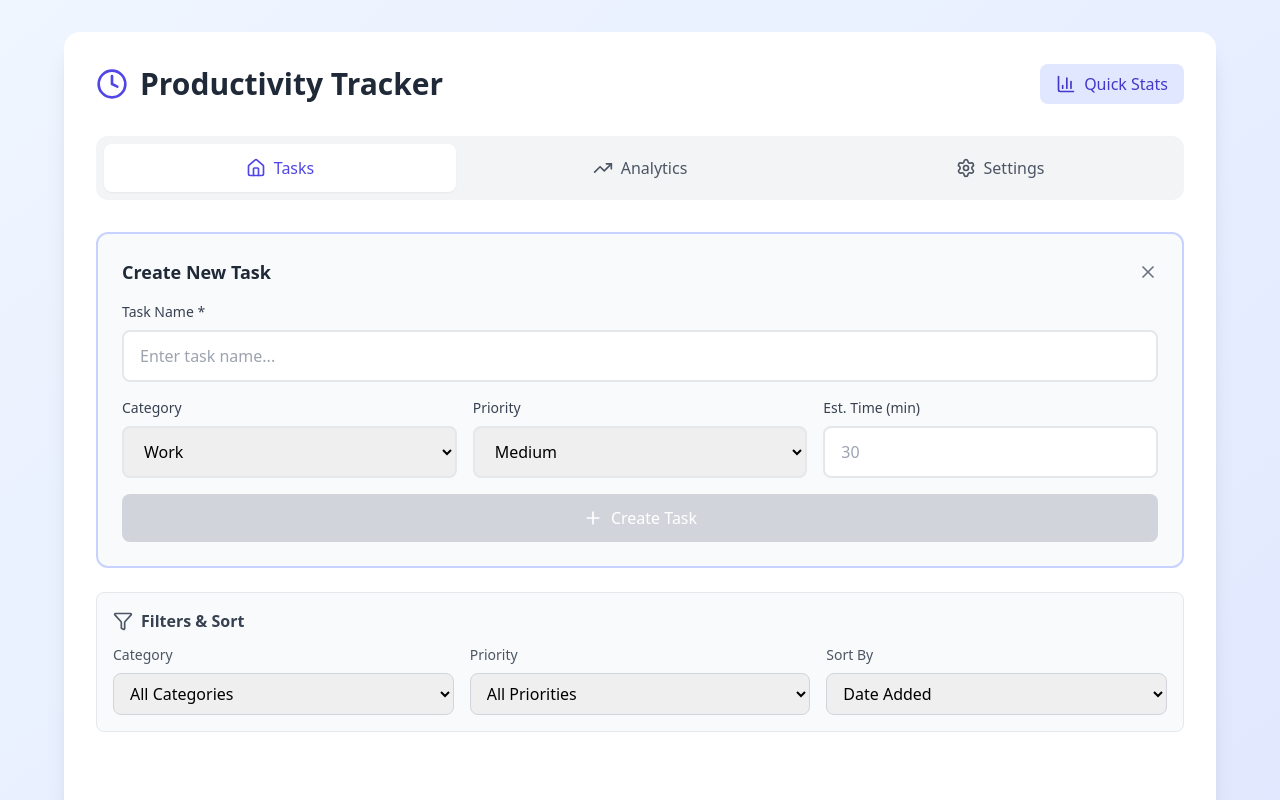
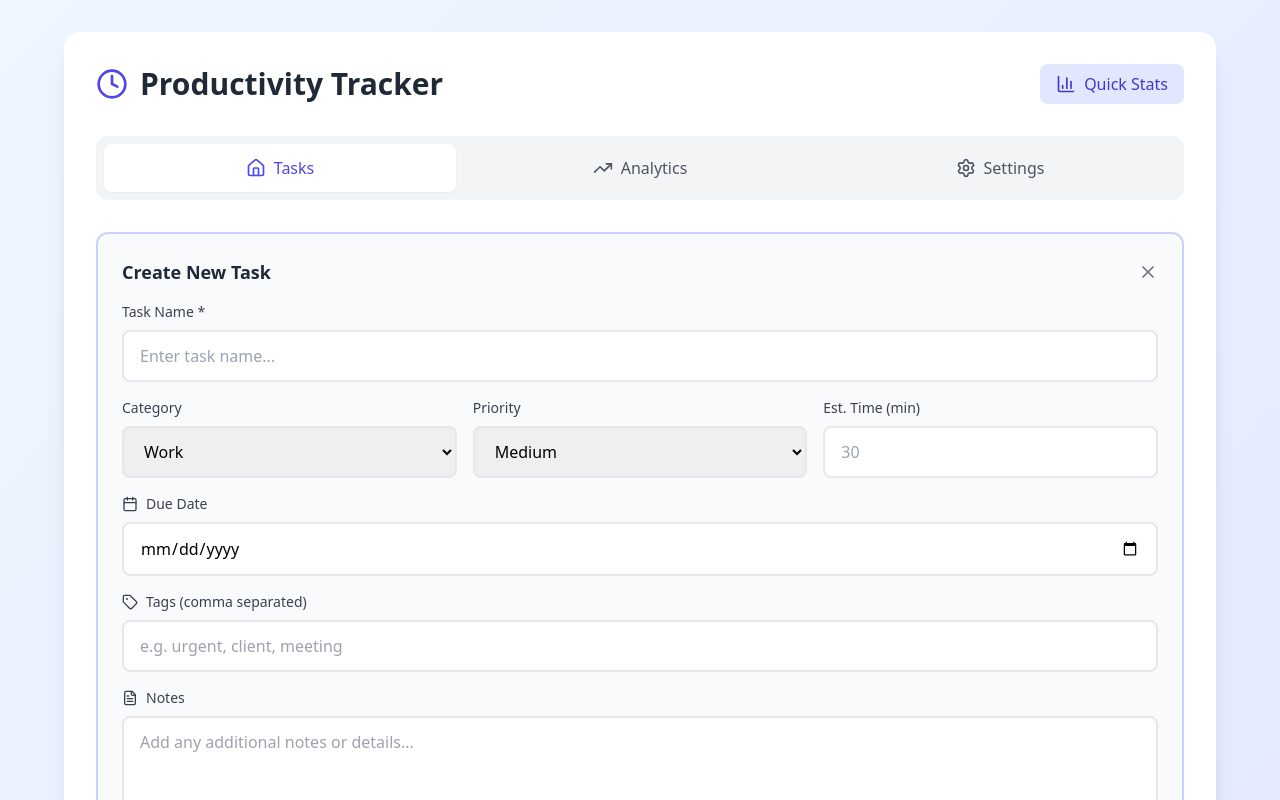
Before and after one commit to a-cvijic/productivity-tracker, a React (Create React App) app: page / in a window 1280 px wide. Both pictures are taken after a click on the button "Add New Task". Shown: the top 800 px of the page. Built offline with nearby package versions, Linux system fonts and the light colour scheme.

Commit message:
Added enhanced features: notes, due dates, tags

```diff
--- a/src/components/FilterBar.js
+++ b/src/components/FilterBar.js
@@ -65,6 +65,7 @@ const FilterBar = ({
             <option value="date">Date Added</option>
             <option value="priority">Priority</option>
             <option value="time">Time Spent</option>
+            <option value="dueDate">Due Date</option>
           </select>
         </div>
       </div>
--- a/src/components/TaskCard.js
+++ b/src/components/TaskCard.js
@@ -1,4 +1,3 @@
-// src/components/TaskCard.js
 import React, { useState } from "react";
 import {
   Check,
@@ -10,6 +9,9 @@ import {
   PauseCircle,
   Tag,
   AlertCircle,
+  Calendar,
+  FileText,
+  MessageSquare,
 } from "lucide-react";
 import {
   formatTime,
@@ -28,11 +30,15 @@ const TaskCard = ({
   updateTask,
 }) => {
   const [isEditing, setIsEditing] = useState(false);
+  const [showNotesModal, setShowNotesModal] = useState(false);
   const [editData, setEditData] = useState({
     name: task.name,
     category: task.category,
     priority: task.priority,
     estimate: task.estimate / 60,
+    dueDate: task.dueDate || "",
+    tags: task.tags ? task.tags.join(", ") : "",
+    notes: task.notes || "",
   });
 
   const handleSave = () => {
@@ -41,6 +47,14 @@ const TaskCard = ({
       category: editData.category,
       priority: editData.priority,
       estimate: editData.estimate * 60,
+      dueDate: editData.dueDate,
+      tags: editData.tags
+        ? editData.tags
+            .split(",")
+            .map((t) => t.trim())
+            .filter((t) => t)
+        : [],
+      notes: editData.notes,
     });
     setIsEditing(false);
   };
@@ -51,13 +65,19 @@ const TaskCard = ({
       category: task.category,
       priority: task.priority,
       estimate: task.estimate / 60,
+      dueDate: task.dueDate || "",
+      tags: task.tags ? task.tags.join(", ") : "",
+      notes: task.notes || "",
     });
     setIsEditing(false);
   };
 
   const isActive = activeTaskId === task.id;
+  const isOverdue =
+    task.dueDate && new Date(task.dueDate) < new Date() && !task.completed;
 
   return (
+    <>
       <div
         className={`p-5 rounded-xl border-2 transition ${
           task.completed
@@ -72,7 +92,9 @@ const TaskCard = ({
             <input
               type="text"
               value={editData.name}
-            onChange={(e) => setEditData({ ...editData, name: e.target.value })}
+              onChange={(e) =>
+                setEditData({ ...editData, name: e.target.value })
+              }
               className="w-full px-3 py-2 border-2 border-indigo-300 rounded-lg focus:outline-none focus:border-indigo-500"
             />
             <div className="grid grid-cols-3 gap-3">
@@ -112,6 +134,32 @@ const TaskCard = ({
                 placeholder="Est. min"
               />
             </div>
+            <input
+              type="date"
+              value={editData.dueDate}
+              onChange={(e) =>
+                setEditData({ ...editData, dueDate: e.target.value })
+              }
+              className="w-full px-3 py-2 border border-gray-300 rounded-lg focus:outline-none focus:border-indigo-500"
+            />
+            <input
+              type="text"
+              value={editData.tags}
+              onChange={(e) =>
+                setEditData({ ...editData, tags: e.target.value })
+              }
+              placeholder="Tags (comma separated)"
+              className="w-full px-3 py-2 border border-gray-300 rounded-lg focus:outline-none focus:border-indigo-500"
+            />
+            <textarea
+              value={editData.notes}
+              onChange={(e) =>
+                setEditData({ ...editData, notes: e.target.value })
+              }
+              placeholder="Notes..."
+              rows="2"
+              className="w-full px-3 py-2 border border-gray-300 rounded-lg focus:outline-none focus:border-indigo-500 resize-none"
+            />
             <div className="flex gap-2">
               <button
                 onClick={handleSave}
@@ -152,7 +200,7 @@ const TaskCard = ({
                 >
                   {task.name}
                 </p>
-              <div className="flex items-center gap-3 mt-2">
+                <div className="flex items-center gap-2 mt-2 flex-wrap">
                   <span className="px-2 py-1 bg-indigo-50 text-indigo-700 rounded text-xs font-medium flex items-center gap-1">
                     <Tag className="w-3 h-3" />
                     {task.category}
@@ -167,6 +215,21 @@ const TaskCard = ({
                   <span className="text-sm text-gray-600 font-medium">
                     {formatTime(task.time)}
                   </span>
+
+                  {task.dueDate && (
+                    <span
+                      className={`px-2 py-1 rounded text-xs font-medium flex items-center gap-1 ${
+                        isOverdue
+                          ? "bg-red-100 text-red-700 border border-red-300"
+                          : "bg-blue-50 text-blue-700 border border-blue-200"
+                      }`}
+                    >
+                      <Calendar className="w-3 h-3" />
+                      {new Date(task.dueDate).toLocaleDateString()}
+                      {isOverdue && " - Overdue!"}
+                    </span>
+                  )}
+
                   {task.estimate > 0 && (
                     <span className="text-xs text-gray-500 flex items-center gap-1">
                       <AlertCircle className="w-3 h-3" />
@@ -178,7 +241,30 @@ const TaskCard = ({
                       )}
                     </span>
                   )}
+
+                  {task.notes && (
+                    <button
+                      onClick={() => setShowNotesModal(true)}
+                      className="px-2 py-1 bg-purple-50 text-purple-700 rounded text-xs font-medium flex items-center gap-1 hover:bg-purple-100 transition"
+                    >
+                      <FileText className="w-3 h-3" />
+                      Notes
+                    </button>
+                  )}
                 </div>
+
+                {task.tags && task.tags.length > 0 && (
+                  <div className="flex gap-1 mt-2">
+                    {task.tags.map((tag, idx) => (
+                      <span
+                        key={idx}
+                        className="px-2 py-0.5 bg-gray-100 text-gray-600 rounded-full text-xs"
+                      >
+                        #{tag}
+                      </span>
+                    ))}
+                  </div>
+                )}
               </div>
             </div>
             <div className="flex items-center gap-2">
@@ -187,11 +273,14 @@ const TaskCard = ({
                   <button
                     onClick={() => setIsEditing(true)}
                     className="p-2 text-gray-600 hover:bg-gray-100 rounded-lg transition"
+                    title="Edit task"
                   >
                     <Edit2 className="w-5 h-5" />
                   </button>
                   <button
-                  onClick={() => (isActive ? pauseTask() : startTask(task.id))}
+                    onClick={() =>
+                      isActive ? pauseTask() : startTask(task.id)
+                    }
                     className={`px-4 py-2 rounded-lg transition flex items-center gap-2 font-medium ${
                       isActive
                         ? "bg-yellow-100 text-yellow-700 hover:bg-yellow-200"
@@ -215,6 +304,7 @@ const TaskCard = ({
               <button
                 onClick={() => deleteTask(task.id)}
                 className="p-2 text-red-600 hover:bg-red-50 rounded-lg transition"
+                title="Delete task"
               >
                 <Trash2 className="w-5 h-5" />
               </button>
@@ -222,6 +312,59 @@ const TaskCard = ({
           </div>
         )}
       </div>
+
+      {/* Notes Modal */}
+      {showNotesModal && (
+        <div
+          className="fixed inset-0 bg-black bg-opacity-50 flex items-center justify-center z-50 p-4"
+          onClick={() => setShowNotesModal(false)}
+        >
+          <div
+            className="bg-white rounded-xl p-6 max-w-2xl w-full shadow-2xl"
+            onClick={(e) => e.stopPropagation()}
+          >
+            <div className="flex items-center justify-between mb-4">
+              <div className="flex items-center gap-2">
+                <MessageSquare className="w-6 h-6 text-indigo-600" />
+                <h3 className="text-xl font-bold text-gray-800">Task Notes</h3>
+              </div>
+              <button
+                onClick={() => setShowNotesModal(false)}
+                className="text-gray-500 hover:text-gray-700"
+              >
+                <X className="w-6 h-6" />
+              </button>
+            </div>
+            <div className="mb-4">
+              <p className="font-semibold text-gray-800 mb-2">{task.name}</p>
+              <div className="flex gap-2 mb-4">
+                <span className="px-2 py-1 bg-indigo-50 text-indigo-700 rounded text-xs font-medium">
+                  {task.category}
+                </span>
+                <span
+                  className={`px-2 py-1 rounded text-xs font-medium ${getPriorityColor(
+                    task.priority
+                  )}`}
+                >
+                  {task.priority}
+                </span>
+              </div>
+            </div>
+            <div className="bg-gray-50 p-4 rounded-lg border border-gray-200 max-h-96 overflow-y-auto">
+              <p className="text-gray-700 whitespace-pre-wrap">
+                {task.notes || "No notes available."}
+              </p>
+            </div>
+            <button
+              onClick={() => setShowNotesModal(false)}
+              className="mt-4 w-full px-4 py-2 bg-indigo-600 text-white rounded-lg hover:bg-indigo-700 transition"
+            >
+              Close
+            </button>
+          </div>
+        </div>
+      )}
+    </>
   );
 };
 
--- a/src/components/TaskForm.js
+++ b/src/components/TaskForm.js
@@ -1,5 +1,5 @@
 import React from "react";
-import { Plus, X } from "lucide-react";
+import { Plus, X, Calendar, FileText, Tag as TagIcon } from "lucide-react";
 import { categories, priorities } from "../utils/helpers";
 
 const TaskForm = ({
@@ -13,6 +13,12 @@ const TaskForm = ({
   setNewPriority,
   newEstimate,
   setNewEstimate,
+  newDueDate,
+  setNewDueDate,
+  newNotes,
+  setNewNotes,
+  newTags,
+  setNewTags,
   addTask,
 }) => {
   if (!showAddForm) {
@@ -40,6 +46,7 @@ const TaskForm = ({
       </div>
 
       <div className="space-y-4">
+        {/* Task Name */}
         <div>
           <label className="block text-sm font-medium text-gray-700 mb-2">
             Task Name *
@@ -53,6 +60,7 @@ const TaskForm = ({
           />
         </div>
 
+        {/* Category, Priority, Estimate */}
         <div className="grid grid-cols-3 gap-4">
           <div>
             <label className="block text-sm font-medium text-gray-700 mb-2">
@@ -102,6 +110,50 @@ const TaskForm = ({
           </div>
         </div>
 
+        {/* Due Date */}
+        <div>
+          <label className="block text-sm font-medium text-gray-700 mb-2 flex items-center gap-2">
+            <Calendar className="w-4 h-4" />
+            Due Date
+          </label>
+          <input
+            type="date"
+            value={newDueDate}
+            onChange={(e) => setNewDueDate(e.target.value)}
+            className="w-full px-4 py-3 border-2 border-gray-200 rounded-lg focus:outline-none focus:border-indigo-500 transition"
+          />
+        </div>
+
+        {/* Tags */}
+        <div>
+          <label className="block text-sm font-medium text-gray-700 mb-2 flex items-center gap-2">
+            <TagIcon className="w-4 h-4" />
+            Tags (comma separated)
+          </label>
+          <input
+            type="text"
+            value={newTags}
+            onChange={(e) => setNewTags(e.target.value)}
+            placeholder="e.g. urgent, client, meeting"
+            className="w-full px-4 py-3 border-2 border-gray-200 rounded-lg focus:outline-none focus:border-indigo-500 transition"
+          />
+        </div>
+
+        {/* Notes */}
+        <div>
+          <label className="block text-sm font-medium text-gray-700 mb-2 flex items-center gap-2">
+            <FileText className="w-4 h-4" />
+            Notes
+          </label>
+          <textarea
+            value={newNotes}
+            onChange={(e) => setNewNotes(e.target.value)}
+            placeholder="Add any additional notes or details..."
+            rows="3"
+            className="w-full px-4 py-3 border-2 border-gray-200 rounded-lg focus:outline-none focus:border-indigo-500 transition resize-none"
+          />
+        </div>
+
         <button
           onClick={addTask}
           disabled={!newTask.trim()}
--- a/src/components/TasksPage.js
+++ b/src/components/TasksPage.js
@@ -4,7 +4,7 @@ import TaskForm from "./TaskForm";
 import FilterBar from "./FilterBar";
 import ActiveTimer from "./ActiveTimer";
 import TaskCard from "./TaskCard";
-import { formatTime, categories } from "../utils/helpers";
+import { formatTime } from "../utils/helpers";
 
 const TasksPage = ({
   tasks,
@@ -23,6 +23,9 @@ const TasksPage = ({
   const [newCategory, setNewCategory] = useState("Work");
   const [newPriority, setNewPriority] = useState("Medium");
   const [newEstimate, setNewEstimate] = useState("");
+  const [newDueDate, setNewDueDate] = useState("");
+  const [newNotes, setNewNotes] = useState("");
+  const [newTags, setNewTags] = useState("");
   const [filterCategory, setFilterCategory] = useState("All");
   const [filterPriority, setFilterPriority] = useState("All");
   const [sortBy, setSortBy] = useState("date");
@@ -34,9 +37,21 @@ const TasksPage = ({
         category: newCategory,
         priority: newPriority,
         estimate: newEstimate ? parseInt(newEstimate) * 60 : 0,
+        dueDate: newDueDate || null,
+        notes: newNotes || null,
+        tags: newTags
+          ? newTags
+              .split(",")
+              .map((t) => t.trim())
+              .filter((t) => t)
+          : [],
       });
+      // Reset form
       setNewTask("");
       setNewEstimate("");
+      setNewDueDate("");
+      setNewNotes("");
+      setNewTags("");
       setShowAddForm(false);
     }
   };
@@ -52,6 +67,11 @@ const TasksPage = ({
         return priorityOrder[b.priority] - priorityOrder[a.priority];
       }
       if (sortBy === "time") return b.time - a.time;
+      if (sortBy === "dueDate") {
+        if (!a.dueDate) return 1;
+        if (!b.dueDate) return -1;
+        return new Date(a.dueDate) - new Date(b.dueDate);
+      }
       return 0;
     });
 
@@ -60,6 +80,9 @@ const TasksPage = ({
   const activeTime = tasks
     .filter((t) => !t.completed)
     .reduce((acc, t) => acc + t.time, 0);
+  const overdueTasks = tasks.filter(
+    (t) => t.dueDate && new Date(t.dueDate) < new Date() && !t.completed
+  ).length;
 
   return (
     <>
@@ -67,7 +90,7 @@ const TasksPage = ({
       {showStats && (
         <div className="mb-8 p-6 bg-gradient-to-r from-indigo-50 to-purple-50 rounded-xl">
           <h2 className="text-lg font-bold text-gray-800 mb-4">Quick Stats</h2>
-          <div className="grid grid-cols-4 gap-4">
+          <div className="grid grid-cols-5 gap-4">
             <div className="text-center p-4 bg-white rounded-lg shadow-sm">
               <p className="text-gray-600 text-sm font-medium">Total Tasks</p>
               <p className="text-3xl font-bold text-indigo-600">
@@ -79,6 +102,10 @@ const TasksPage = ({
               <p className="text-3xl font-bold text-green-600">
                 {completedTasks}
               </p>
+            </div>
+            <div className="text-center p-4 bg-white rounded-lg shadow-sm">
+              <p className="text-gray-600 text-sm font-medium">Overdue</p>
+              <p className="text-3xl font-bold text-red-600">{overdueTasks}</p>
             </div>
             <div className="text-center p-4 bg-white rounded-lg shadow-sm">
               <p className="text-gray-600 text-sm font-medium">Active Time</p>
@@ -108,6 +135,12 @@ const TasksPage = ({
         setNewPriority={setNewPriority}
         newEstimate={newEstimate}
         setNewEstimate={setNewEstimate}
+        newDueDate={newDueDate}
+        setNewDueDate={setNewDueDate}
+        newNotes={newNotes}
+        setNewNotes={setNewNotes}
+        newTags={newTags}
+        setNewTags={setNewTags}
         addTask={handleAddTask}
       />
 
```
Lines whose indentation alone changed are shown as unchanged.
